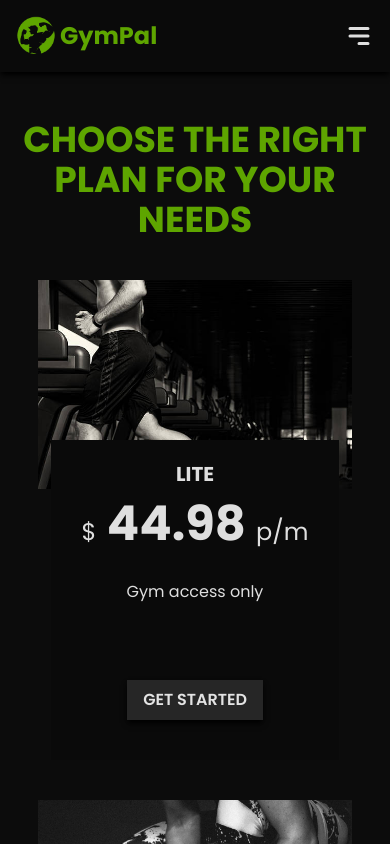
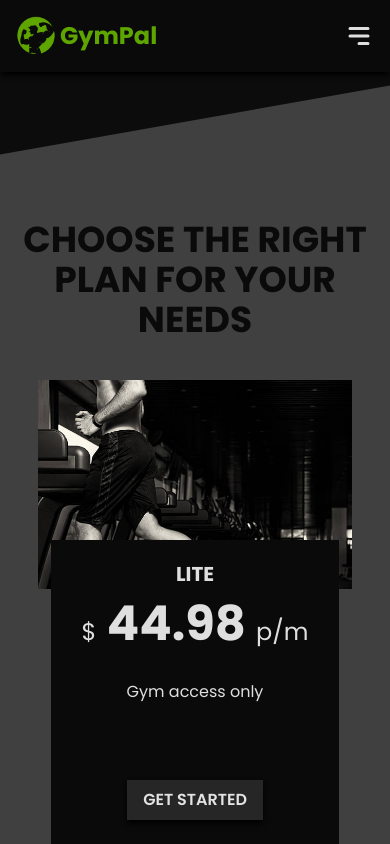
Before and after one commit to michelezedda/gympal, a React (Vite) app: page /plans in a window 390 px wide. Shown: the top 844 px of the page. Built offline with nearby package versions, Linux system fonts and the light colour scheme; a web font is replaced by a local one; what tailwindcss-motion would draw is missing.

Commit message:
plans component updated

```diff
--- a/src/Home.jsx
+++ b/src/Home.jsx
@@ -19,11 +19,9 @@ function Home() {
     <>
       <Navbar />
       <Hero />
-      <div className="container mx-auto max-w-screen-lg">
-        <Trainers />
-        <Plans />
-        <Gallery />
-      </div>
+      <Trainers />
+      <Plans />
+      <Gallery />
       <Banner />
       <Footer />
     </>
--- a/src/components/Gallery.jsx
+++ b/src/components/Gallery.jsx
@@ -4,6 +4,7 @@ function Gallery() {
   return (
     <>
       <>
+        <div className="container mx-auto max-w-screen-lg">
           <div className="flex flex-col place-items-center mt-34 2xl:mt-40">
             <h3 className="text-4xl lg:text-6xl text-lime-600 font-bold mb-8">
               TAKE A CLOSER LOOK
@@ -35,6 +36,7 @@ function Gallery() {
               />
             </div>
           </div>
+        </div>
       </>
     </>
   );
--- a/src/components/Navbar.jsx
+++ b/src/components/Navbar.jsx
@@ -13,7 +13,7 @@ function Navbar() {
 
   return (
     <>
-      <nav className="fixed flex md:flex-row top-0 left-1/2 transform -translate-x-1/2 bg-neutral-950 px-4 py-4 items-center justify-between md:justify-around w-full max-w-screen-lg shadow-md shadow-black z-30 gap-1">
+      <nav className="fixed flex md:flex-row top-0  bg-neutral-950 px-4 py-4 items-center justify-between md:justify-around w-full shadow-md shadow-black z-30 gap-1">
         <Link to={"/"}>
           <div className="flex items-center gap-1">
             <img src="/media/logo.png" alt="GymPal logo" className="h-10" />
--- a/src/components/plans/Plans.jsx
+++ b/src/components/plans/Plans.jsx
@@ -4,8 +4,9 @@ import plans from "../../data/plans";
 function Plans() {
   return (
     <>
-      <div className="flex flex-col place-items-center mt-30 xl:mt-40">
-        <h3 className="text-4xl lg:text-6xl text-lime-600 font-bold text-center">
+      <div className="flex flex-col place-items-center mt-30 xl:mt-40 bg-neutral-700 pt-25 md:pt-55 pb-45 md:pb-75 -skew-y-10">
+        <div className="mx-auto max-w-screen-lg skew-y-10 flex flex-col items-center justify-center">
+          <h3 className="text-4xl lg:text-6xl text-neutral-950 font-bold text-center">
             CHOOSE THE RIGHT PLAN FOR YOUR NEEDS
           </h3>
           <div className="grid grid-cols-1 md:grid-cols-2 xl:grid-cols-3 gap-y-40 gap-x-10 mt-10 mb-20">
@@ -16,6 +17,7 @@ function Plans() {
             ))}
           </div>
         </div>
+      </div>
     </>
   );
 }
--- a/src/components/trainers/Trainers.jsx
+++ b/src/components/trainers/Trainers.jsx
@@ -4,6 +4,7 @@ import TrainerCard from "./TrainerCard";
 function Trainers() {
   return (
     <>
+      <div className="container mx-auto max-w-screen-lg">
         <div className="flex flex-col place-items-center mt-20">
           <h3 className="text-4xl sm:text-5xl lg:text-6xl text-lime-600 font-bold mb-15 xl:mb-6 2xl:mb-20">
             MEET OUR TRAINERS
@@ -15,8 +16,7 @@ function Trainers() {
               </div>
             ))}
           </div>
-        <div></div>
-        <div></div>
+        </div>
       </div>
     </>
   );
--- a/src/pages/PlansPage.jsx
+++ b/src/pages/PlansPage.jsx
@@ -16,7 +16,7 @@ function PlansPage() {
   return (
     <>
       <Navbar />
-      <div className="mx-auto max-w-screen-lg mb-50">
+      <div className="mb-50">
         <Plans />
       </div>
       <Banner />
```
Also changed, not shown: public/media/pro.jpg. Lines whose indentation alone changed are shown as unchanged.
